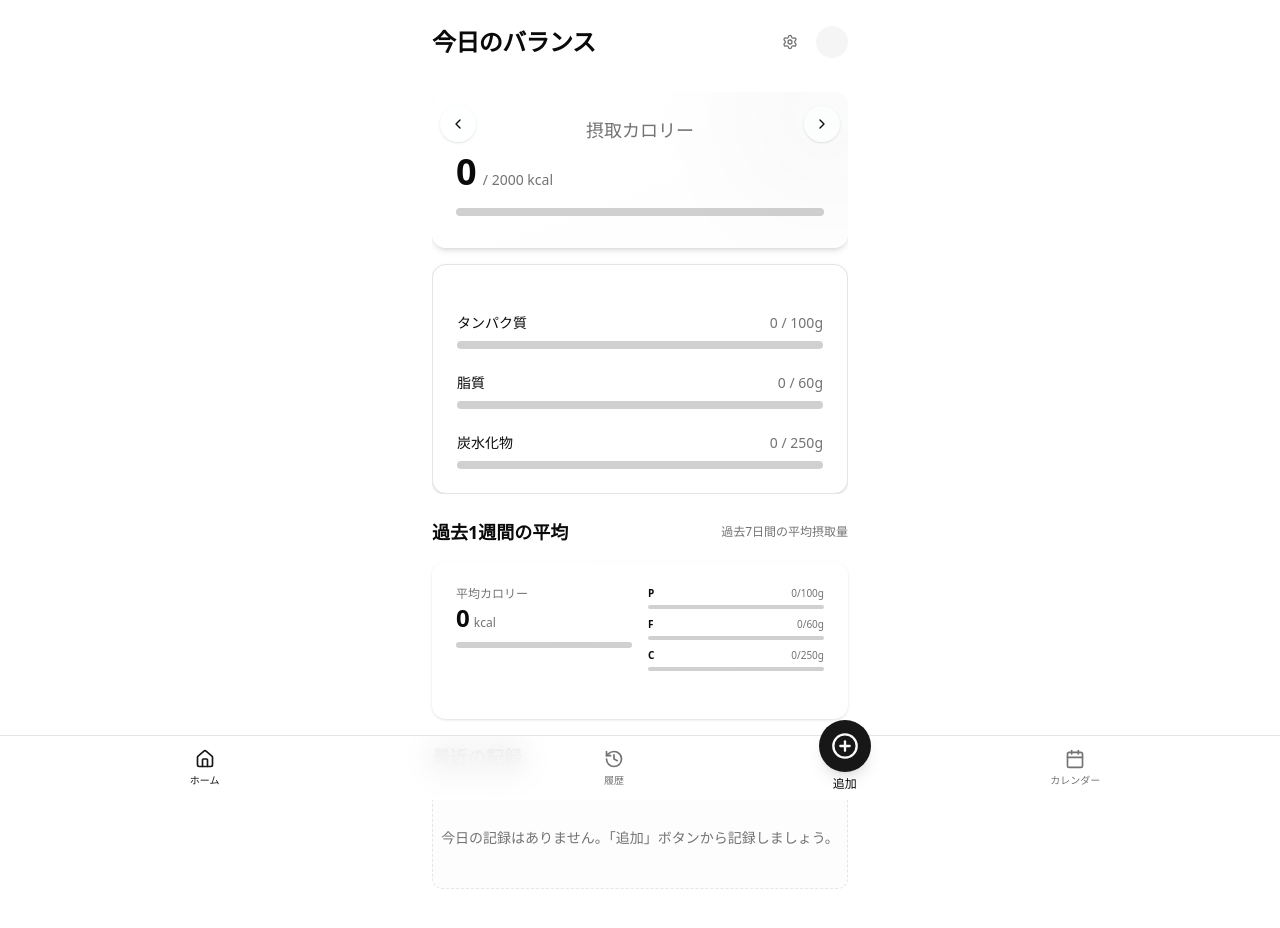
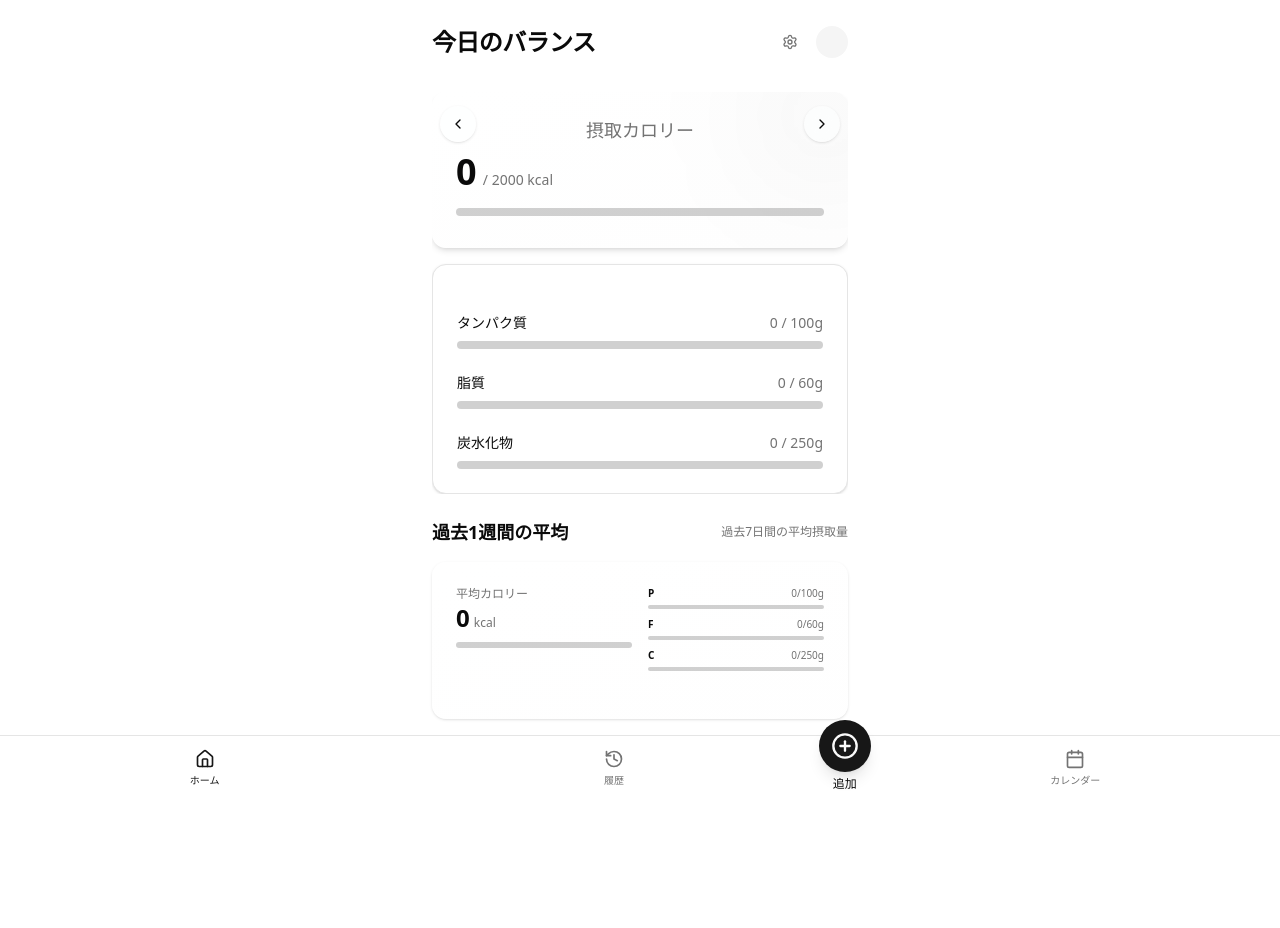
Before and after one commit to fujimoto080/PFC-Controller, a Next.js app: page / in a window 1280 px wide. Shown: the top 928 px of the page. After the commit the page ends 895 px from the top, so only its background shows below. Built offline with nearby package versions, Linux system fonts and the light colour scheme.

Commit message:
最近の記録　を削除

```diff
--- a/app/page.tsx
+++ b/app/page.tsx
@@ -1,9 +1,9 @@
 'use client';
 
-import { useState, useMemo, useCallback } from 'react';
+import { useState, useCallback } from 'react';
 import { PFCStats } from '@/components/dashboard/PFCStats';
 import { WeeklyPFCStats } from '@/components/dashboard/WeeklyPFCStats';
-import { getTodayString, getLogForDate, saveSettings } from '@/lib/storage';
+import { getTodayString, saveSettings } from '@/lib/storage';
 import { format, parseISO, isToday } from 'date-fns';
 import { ja } from 'date-fns/locale';
 import { GoalEditForm } from '@/components/settings/GoalEditForm';
@@ -23,10 +23,7 @@ export default function Home() {
     saveSettings(newSettings);
     toast.success('目標を更新しました');
   }, [settings]);
-  const recentEntries = useMemo(() => {
-    const log = getLogForDate(selectedDate);
-    return log.items.slice().reverse(); // Newest first
-  }, [selectedDate]);
+
 
   const handleDateChange = (newDate: string) => {
     setSelectedDate(newDate);
@@ -66,35 +63,7 @@ export default function Home() {
 
       <WeeklyPFCStats />
 
-      {/* Recent Entries */}
-      <div className="space-y-4">
-        <h2 className="text-lg font-semibold">
-          {isToday(displayDate) ? '最近の記録' : `${format(displayDate, 'M/d')}の記録`}
-        </h2>
-        {recentEntries.length > 0 ? (
-          <div className="space-y-2">
-            {recentEntries.map((item) => (
-              <div key={item.id} className="flex justify-between items-center p-3 bg-secondary/10 rounded-lg border">
-                <div>
-                  <div className="font-medium">{item.name}</div>
-                  <div className="text-xs text-muted-foreground">
-                    {format(new Date(item.timestamp), 'HH:mm')} • {item.calories} kcal
-                  </div>
-                </div>
-                <div className="text-sm font-semibold">
-                  P:{Math.round(item.protein * 100) / 100} F:{Math.round(item.fat * 100) / 100} C:{Math.round(item.carbs * 100) / 100}
-                </div>
-              </div>
-            ))}
-          </div>
-        ) : (
-          <div className="text-muted-foreground bg-secondary/20 rounded-lg border border-dashed py-10 text-center text-sm">
-            {isToday(displayDate)
-              ? '今日の記録はありません。「追加」ボタンから記録しましょう。'
-              : 'この日の記録はありません。'}
-          </div>
-        )}
-      </div>
+
     </div>
   );
 }
```
